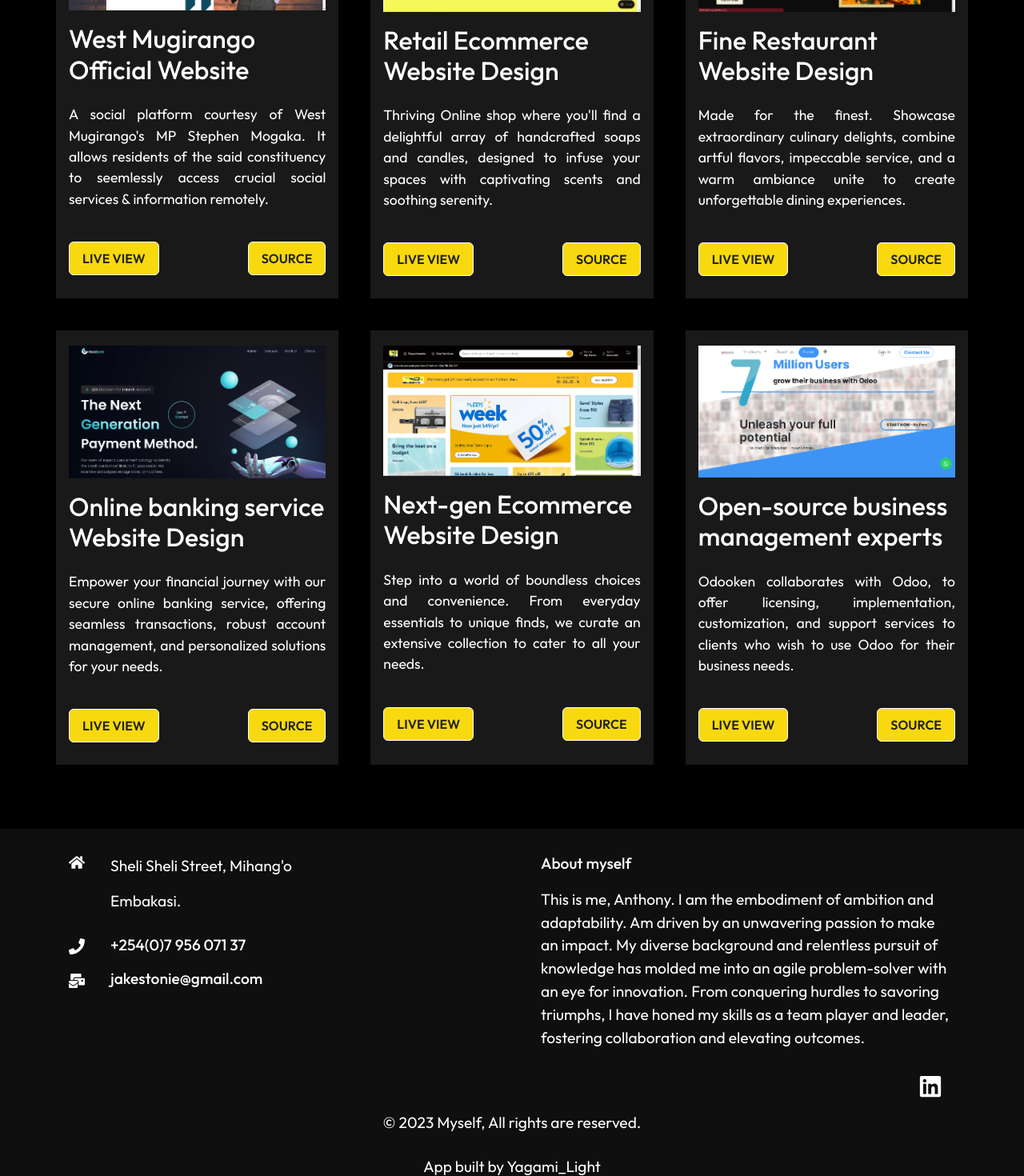
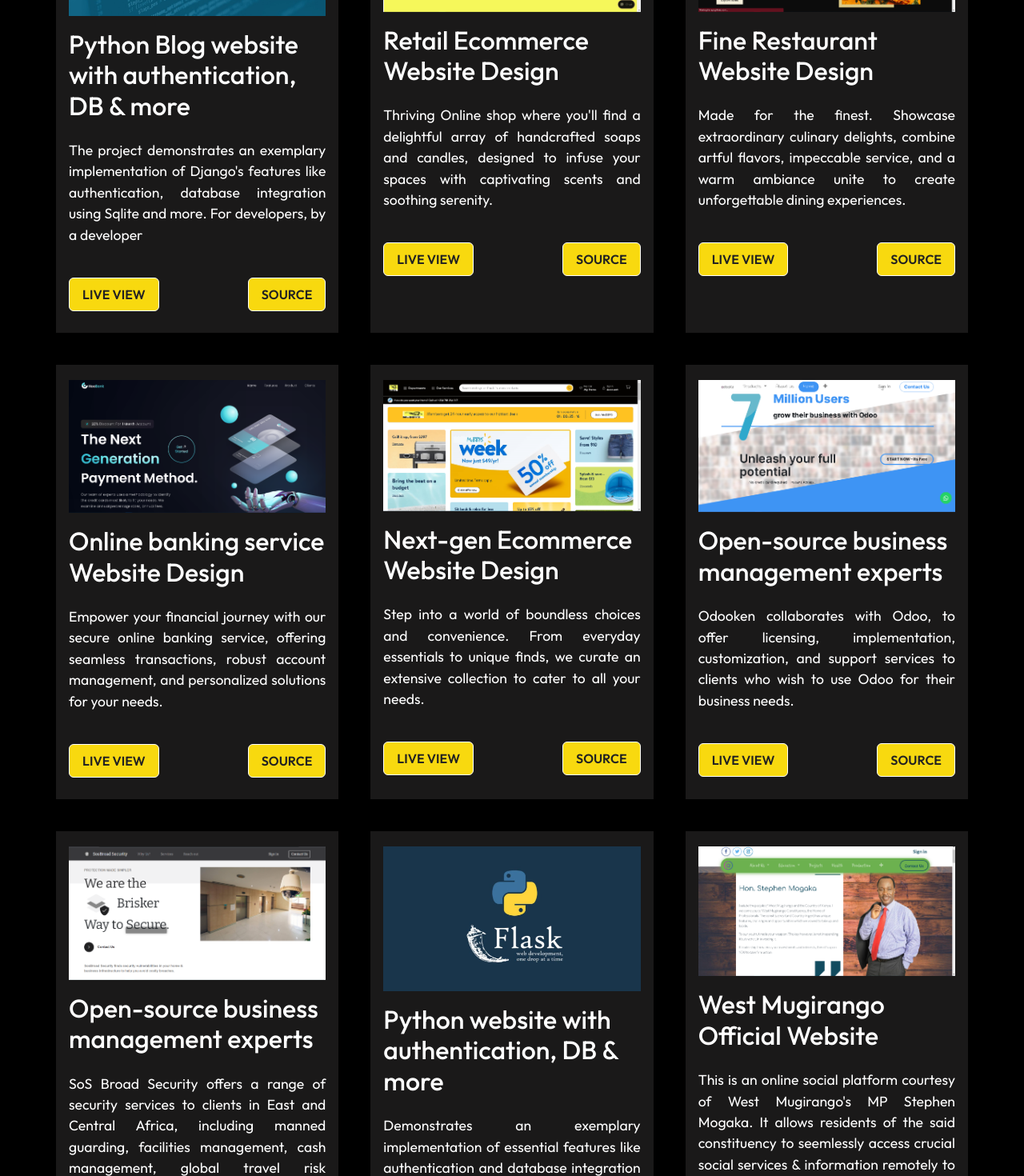
Before and after one commit to toshkruno/my-portfolio, a React (Create React App) app: page /#/ in a window 1280 px wide. Shown: the part 1120-2590 px from the top of the page at 80% size. Built offline with nearby package versions, Linux system fonts and the light colour scheme; a small style sheet from the web is missing; a web font is replaced by a local one.

Commit message:
added projects

```diff
--- a/src/components/WorkCardData.js
+++ b/src/components/WorkCardData.js
@@ -4,15 +4,18 @@ import restaurant from "../assets/restaurant.png";
 import bank from "../assets/banking.png";
 import store from "../assets/store.png";
 import odoo from "../assets/odooken.png";
+import sosbroad from "../assets/sosbroad.png";
+import flask from "../assets/flask.jpg";
+import django from "../assets/django.jpg";
 
 
 
 const ProjectCardData = [
     {
-        imgsrc: mugirango,
-        title: "West Mugirango Official Website",
-        text: "A social platform courtesy of West Mugirango's MP Stephen Mogaka. It allows residents of the said constituency to seemlessly access crucial social services & information remotely.",
-        view: "https://w-mugirango.org/",
+        imgsrc: django,
+        title: "Python Blog website with authentication, DB & more",
+        text: " The project demonstrates an exemplary implementation of Django's features like authentication, database integration using Sqlite and more. For developers, by a developer",
+        view: "https://github.com/toshkruno/Flask_web_app/tree/main",
     },
 
     {
@@ -49,6 +52,27 @@ const ProjectCardData = [
         text: "Odooken collaborates with Odoo, to offer licensing, implementation, customization, and support services to clients who wish to use Odoo for their business needs.",
         view: "https://odooken.com/",
     },
+
+    {
+        imgsrc: sosbroad,
+        title: "Open-source business management experts",
+        text: "SoS Broad Security offers a range of security services to clients in East and Central Africa, including manned guarding, facilities management, cash management, global travel risk management, and training.",
+        view: "https://sosbroad.com/",
+    },
+
+    {
+        imgsrc: flask,
+        title: "Python website with authentication, DB & more",
+        text: " Demonstrates an exemplary implementation of essential features like authentication and database integration using Sqlite. For aspiring web developers looking to build secure and robust web apps.",
+        view: "https://github.com/toshkruno/Flask_web_app/tree/main",
+    },
+
+    {
+        imgsrc: mugirango,
+        title: "West Mugirango Official Website",
+        text: "This is an online social platform courtesy of West Mugirango's MP Stephen Mogaka. It allows residents of the said constituency to seemlessly access crucial social services & information remotely to instanteneously get help with pressing matters..",
+        view: "https://w-mugirango.org/",
+    },
 ];
 
 export default ProjectCardData;
```
Also changed, not shown: src/assets/django.jpg (added), src/assets/flask.jpg (added).
